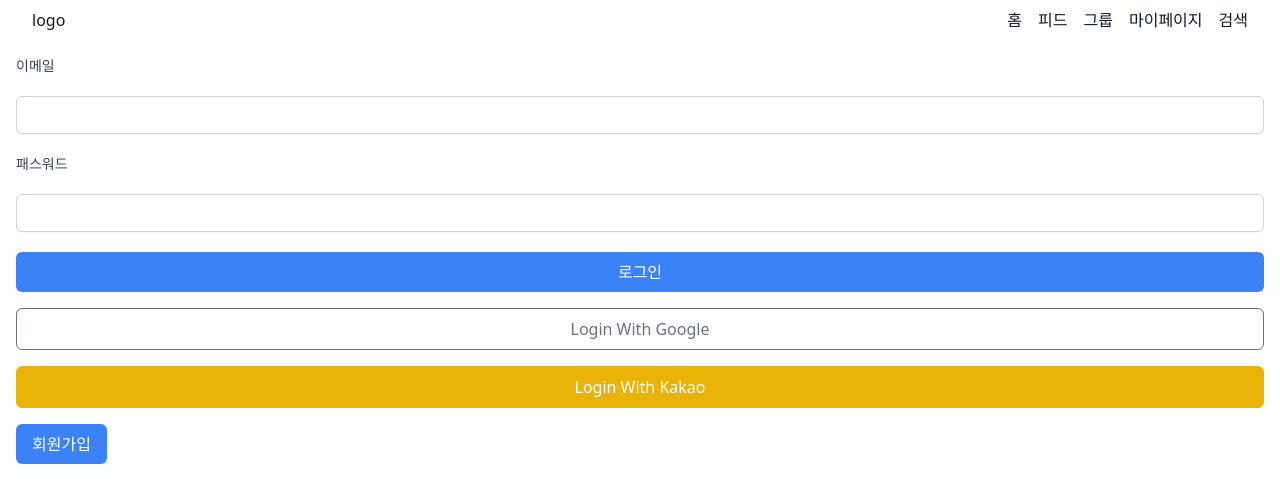
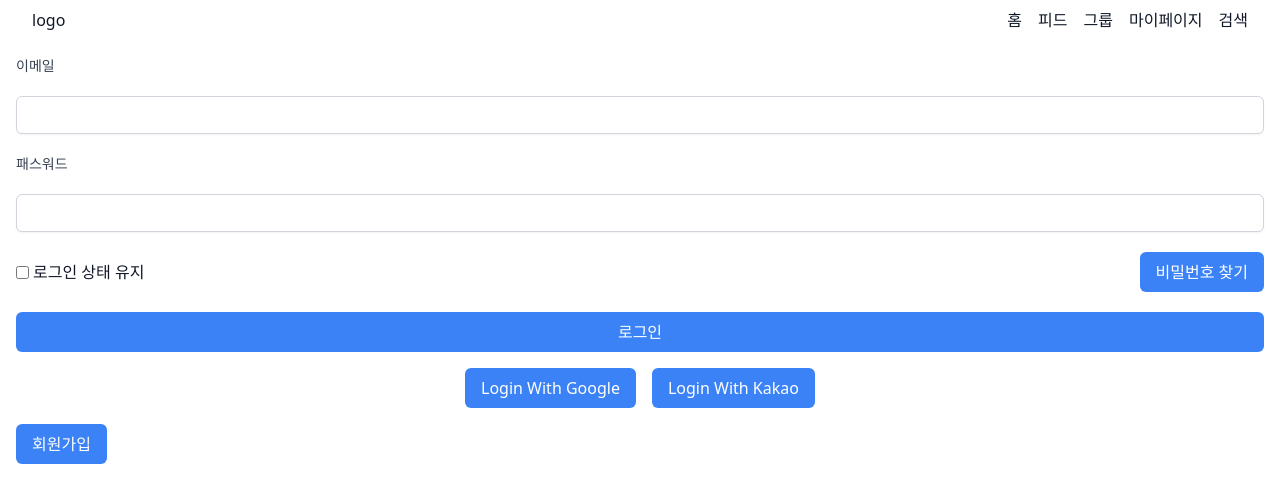
Before and after one commit to blankit-team/blankit-frontend, a Next.js app: page /signin in a window 1280 px wide. Shown: the top 502 px of the page. Built offline with nearby package versions, Linux system fonts and the light colour scheme.

Commit message:
:tada: 로그인 레이아웃 변경

```diff
--- a/src/app/signin/components/oauth-sigin-in.tsx
+++ b/src/app/signin/components/oauth-sigin-in.tsx
@@ -6,15 +6,13 @@ import { signIn } from 'next-auth/react'
 
 export default function OAuthSignIn() {
   return (
-    <div className="flex flex-col justify-center gap-4">
+    <div className="flex flex-row justify-center w-full gap-4">
       <BKButton
-        intent={'google'}
         onClick={() => signIn('google', { callbackUrl: NAVIGATION_PATH.HOME })}
       >
         Login With Google
       </BKButton>
       <BKButton
-        intent={'kakao'}
         onClick={() => signIn('kakao', { callbackUrl: NAVIGATION_PATH.HOME })}
       >
         Login With Kakao
--- a/src/app/signin/components/sign-in-form.tsx
+++ b/src/app/signin/components/sign-in-form.tsx
@@ -3,6 +3,7 @@ import BKButton from '@/components/ui/bk-button'
 import BKTextInput from '@/components/ui/bk-text-input'
 import { useSignInForm } from '../hooks/use-sign-in-form'
 import BKLabel from '@/components/ui/bk-label'
+import BKCheckBox from '@/components/ui/bk-checkbox'
 
 export default function SignInForm() {
   const { register, onSubmit, emailError, passwordError } = useSignInForm()
@@ -33,6 +34,10 @@ export default function SignInForm() {
           type="password"
         />
         {passwordError && <p className="text-red-500">{passwordError}</p>}
+        <div className="flex flex-row justify-between gap-4">
+          <BKCheckBox value={'로그인 상태 유지'} />
+          <BKButton type="button">비밀번호 찾기</BKButton>
+        </div>
         <BKButton type="submit">로그인</BKButton>
       </form>
     </>
--- a/src/components/ui/bk-button.tsx
+++ b/src/components/ui/bk-button.tsx
@@ -11,9 +11,6 @@ const buttonVariants = cva(['px-4', 'py-2', 'rounded-md', 'text-white'], {
       'primary-outline': 'bg-transparent text-blue-500 border border-blue-500',
       'secondary-outline':
         'bg-transparent text-gray-500 border border-gray-500',
-      google: 'bg-white text-gray-500 border border-gray-500',
-      kakao: 'bg-yellow-500 text-white border border-yellow-500',
-      naver: 'bg-green-500 text-white border border-green-500',
     },
     size: {
       sm: 'px-2 py-1 text-sm',
--- /dev/null
+++ b/src/components/ui/bk-checkbox.tsx
@@ -0,0 +1,45 @@
+import { forwardRef } from 'react'
+import { cva, type VariantProps } from 'class-variance-authority'
+import classNames from 'classnames'
+import { twMerge } from 'tailwind-merge'
+
+const checkBoxVariants = cva([''], {
+  variants: {
+    intent: {
+      primary: 'bg-blue-500',
+      secondary: 'bg-gray-500',
+    },
+  },
+  defaultVariants: {
+    intent: 'primary',
+  },
+})
+
+interface BKCheckBoxProps
+  extends VariantProps<typeof checkBoxVariants>,
+    React.ButtonHTMLAttributes<HTMLInputElement> {
+  value: string
+}
+
+const BKCheckBox = forwardRef<HTMLInputElement, BKCheckBoxProps>(
+  ({ className, value, ...props }, ref) => {
+    return (
+      <div className="flex items-center gap-1 ">
+        <input
+          type="checkbox"
+          id={value}
+          {...props}
+          ref={ref}
+          className={classNames(
+            twMerge(checkBoxVariants({ intent: props.intent })),
+          )}
+        />
+        <label htmlFor={value}>{value}</label>
+      </div>
+    )
+  },
+)
+
+BKCheckBox.displayName = 'BKCheckBox'
+
+export default BKCheckBox
```
